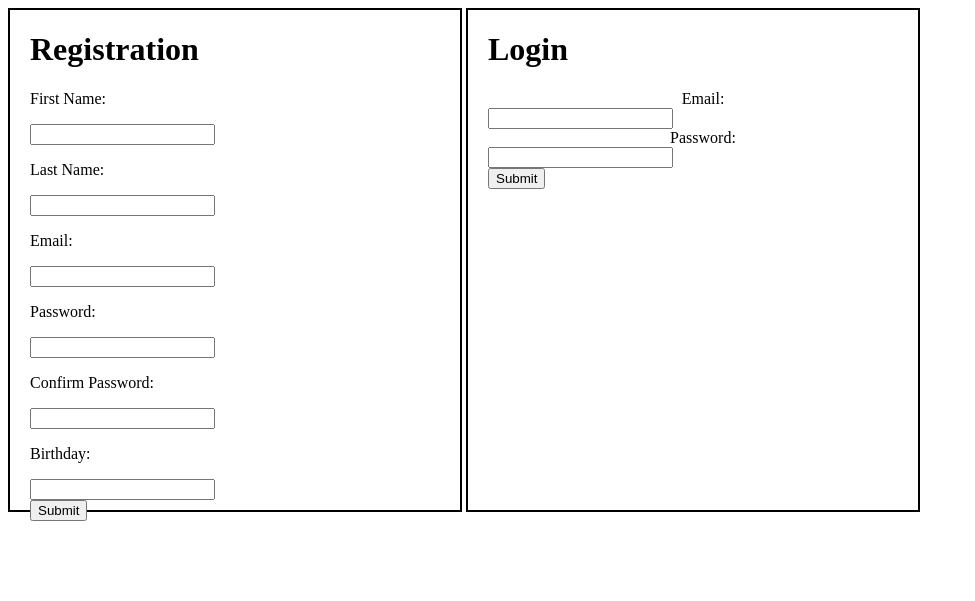
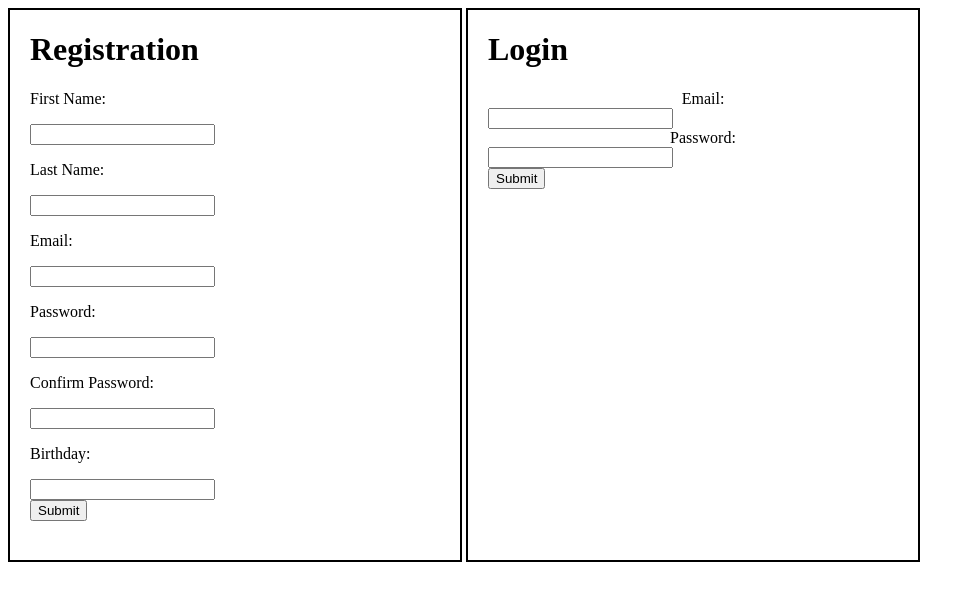
Before and after one commit to zkouba19/black_belt, a Django app: page / in a window 1280 px wide. Shown: the top 601 px of the page, without its empty margins (0-975 px from the left). Run offline with Django 3.2, Linux system fonts and the light colour scheme; parts of the project's set-up code (start-up, migrations or seed data) failed here and were passed over.

Commit message:
adding css to index.html

```diff
--- a/apps/belt_app/static/belt_app/css/index.css
+++ b/apps/belt_app/static/belt_app/css/index.css
@@ -4,14 +4,14 @@
 
 #register {
 	width: 450px;
-	height: 500px;
+	height: 550px;
 	display: inline-block;
 	border: 2px solid black;
 }
 
 #login {
 	width: 450px;
-	height: 500px;
+	height: 550px;
 	display: inline-block;
 	vertical-align: top;
 	border: 2px solid black;
```
